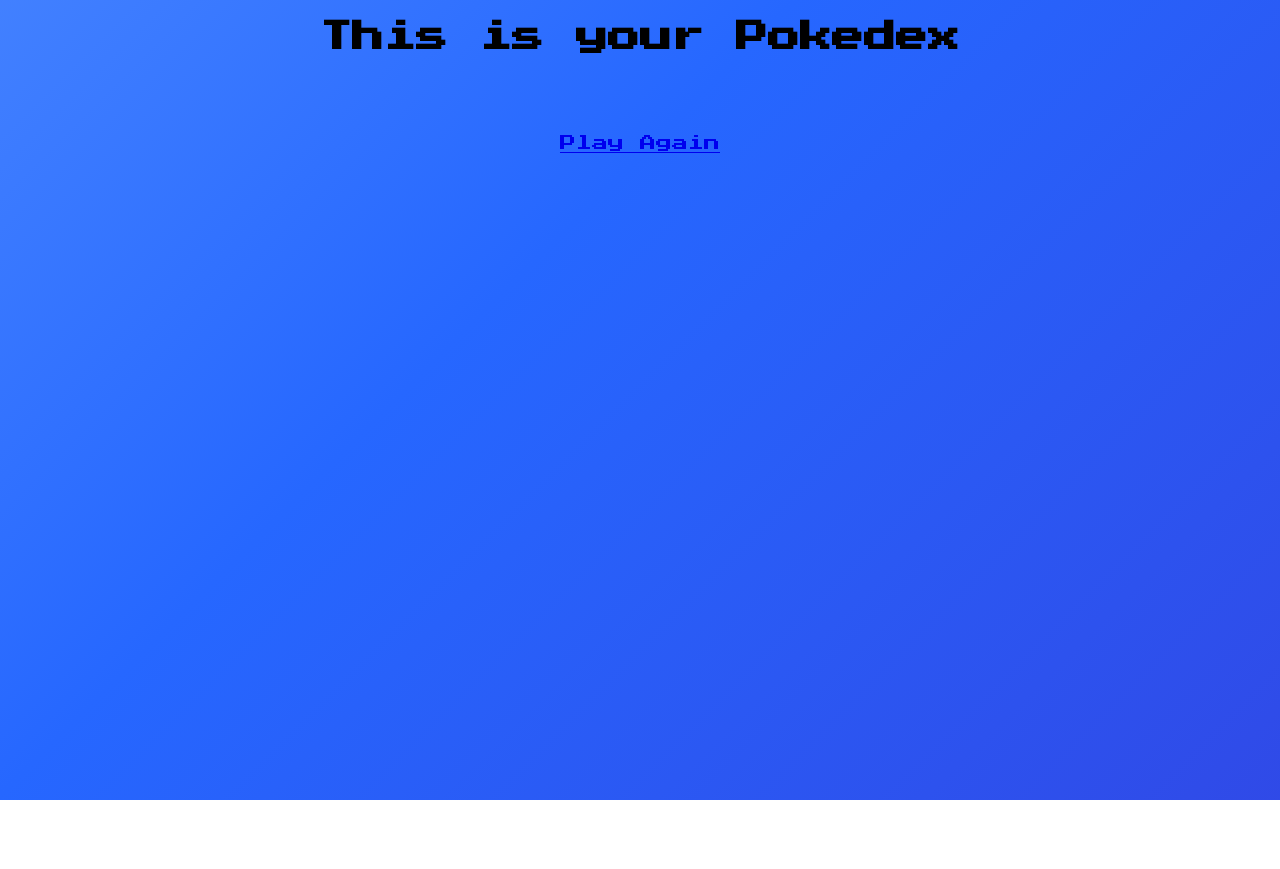
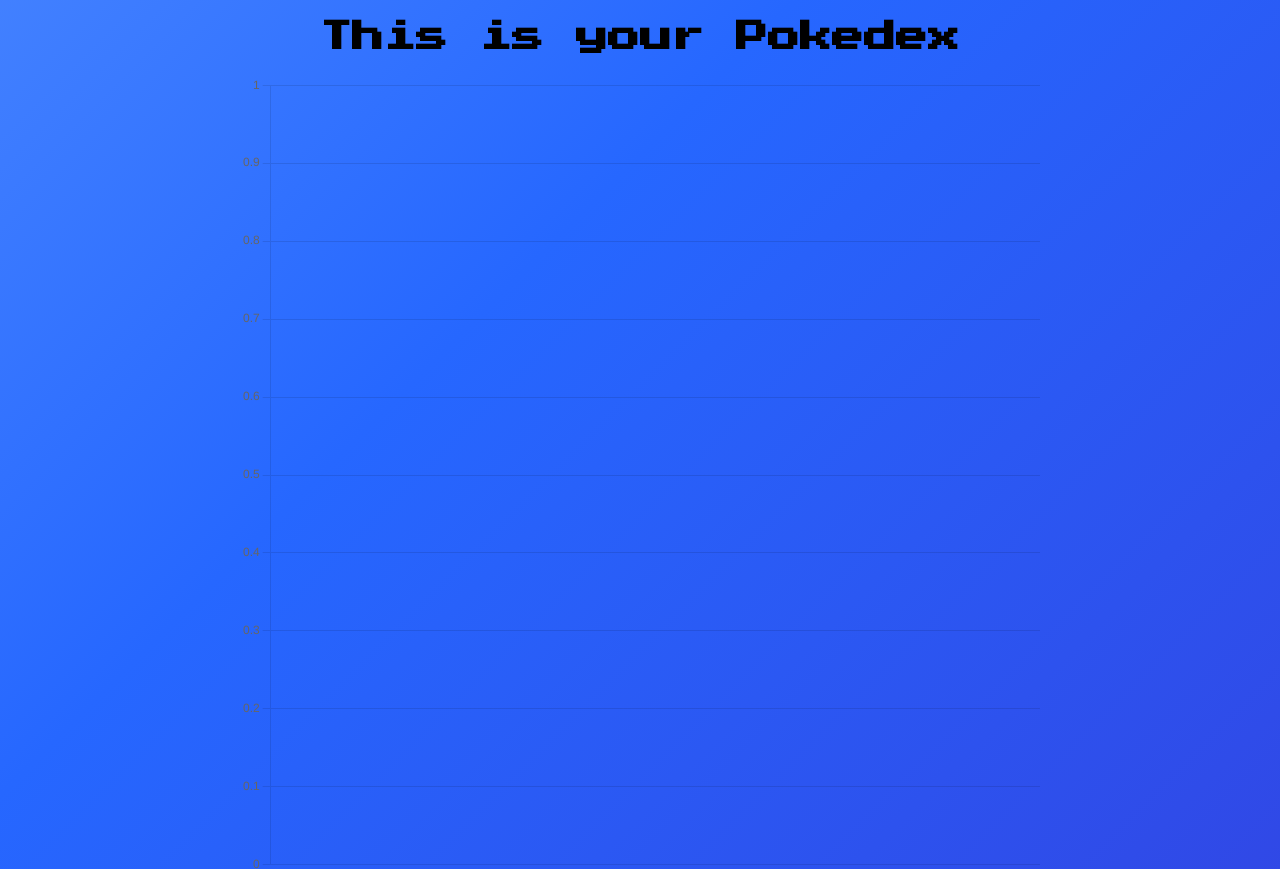
Before and after one commit to baileykue/lab-11-pokemon-catcher, a website with bundled scripts: page results/index.html in a window 1280 px wide. Shown: the top 869 px of the page. Before the commit the page ends 800 px from the top, so only its background shows below. Built offline with nearby package versions, Linux system fonts and the light colour scheme.

Commit message:
started adding the chart & data

```diff
--- a/results/index.html
+++ b/results/index.html
@@ -11,12 +11,15 @@
     <link rel="preconnect" href="https://fonts.gstatic.com" crossorigin>
     <link href="https://fonts.googleapis.com/css2?family=Press+Start+2P&display=swap" rel="stylesheet">
     <title>Results</title>
+    <script src="https://cdn.jsdelivr.net/npm/chart.js@3.5.1/dist/chart.min.js"></script>
 </head>
 <body>
     <main>
         <h1>This is your Pokedex</h1>
         <section id="main">
-
+        </section>
+        <section id="chart">
+            <canvas id="resultsChart" width="400" height="400"></canvas>
         </section>
     </main>
     <footer>
--- a/results/results.js
+++ b/results/results.js
@@ -25,3 +25,48 @@
     div.append(header, img, resultSpan1, resultSpan2);
     main.append(div);
 }
+
+const names = results.map((item)=>{
+    const poke = findById(item.id, pokemon);
+    return poke.pokemon;
+});
+
+const captured = results.map(item=>item.captured);
+
+const ctx = document.getElementById('resultsChart').getContext('2d');
+// eslint-disable-next-line no-undef
+new Chart(ctx, {
+    type: 'doughnut',
+    data: {
+        labels: names,
+        datasets: [{
+            label: '# of Times Captured',
+            data: captured,
+            backgroundColor: [
+                'rgba(255, 99, 132, 0.2)',
+                'rgba(54, 162, 235, 0.2)',
+                'rgba(255, 206, 86, 0.2)',
+                'rgba(75, 192, 192, 0.2)',
+                'rgba(153, 102, 255, 0.2)',
+                'rgba(255, 159, 64, 0.2)'
+            ],
+            borderColor: [
+                'rgba(255, 99, 132, 1)',
+                'rgba(54, 162, 235, 1)',
+                'rgba(255, 206, 86, 1)',
+                'rgba(75, 192, 192, 1)',
+                'rgba(153, 102, 255, 1)',
+                'rgba(255, 159, 64, 1)'
+            ],
+            borderWidth: 1
+        }]
+
+    },
+    options: {
+        scales: {
+            y: {
+                beginAtZero: true
+            }
+        }
+    }
+});
--- a/styles/results.css
+++ b/styles/results.css
@@ -55,3 +55,12 @@
 h2 {
     font-size: 100%;
 }
+
+#chart {
+    display: flex;
+    flex-direction: column;
+    justify-content: center;
+    align-items: center;
+    justify-content: space-between;
+    width: 800px;
+}
```
